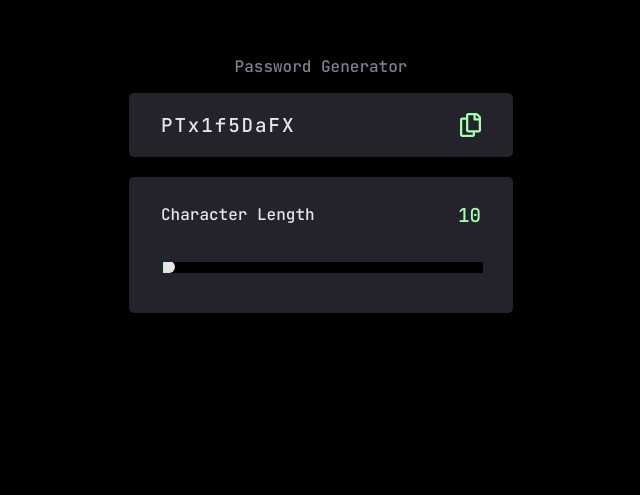
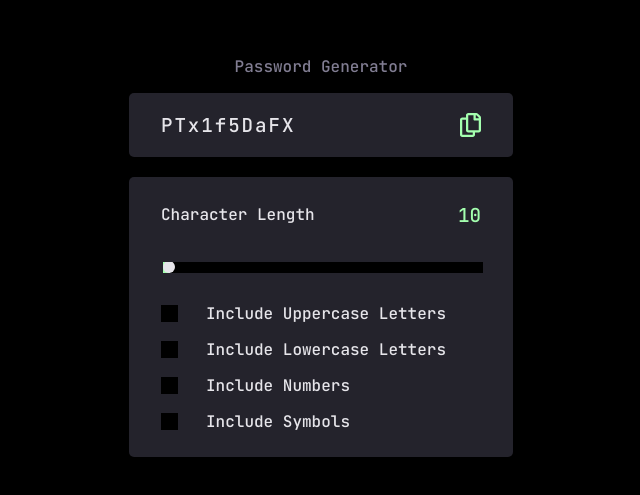
Before and after one commit to sajeell/password-generator, a React (Create React App) app: page / in a window 1280 px wide. Shown: the part 235-730 px from the top of the page, without its empty margins (319-959 px from the left). Built offline with nearby package versions, Linux system fonts and the light colour scheme.

Commit message:
:new: Radio Group Done

```diff
--- a/src/component/Main.jsx
+++ b/src/component/Main.jsx
@@ -1,13 +1,21 @@
-import { title } from '../shared/data/data'
+import { characterLength, title } from '../shared/data/data'
 import '../shared/style/main.css'
 
-import { useEffect, useRef, useState } from 'react'
+import { Fragment, useEffect, useRef, useState } from 'react'
 import clipBoardIcon from '../shared/icon/clipboard.svg'
 import Slider from '../shared/input/Slider'
+import RadioGroup from '../shared/input/RadioGroup'
 
 function Main() {
   const [password, setPassword] = useState('')
   const [length, setLength] = useState(10)
+
+  const labels = [
+    { label: 'Include Uppercase Letters', checked: false },
+    { label: 'Include Lowercase Letters', checked: false },
+    { label: 'Include Numbers', checked: false },
+    { label: 'Include Symbols', checked: false },
+  ]
 
   useEffect(() => {
     setPassword('PTx1f5DaFX')
@@ -33,7 +41,7 @@
             className='tool-row'
             id='character-length-row'
           >
-            <p id='character-length-label'>Character Length</p>
+            <p id='character-length-label'>{characterLength}</p>
             <p id='character-length-value'>{length}</p>
           </div>
           <div
@@ -48,7 +56,18 @@
           <div
             className='tool-row'
             id='radiogroups-wrapper'
-          ></div>
+          >
+            {labels.map((label, index) => (
+              <Fragment key={index}>
+                <RadioGroup
+                  label={label.label}
+                  onChange={(e) => {
+                    labels[index].checked = e.target.checked
+                  }}
+                />
+              </Fragment>
+            ))}
+          </div>
           <div
             className='tool-row'
             id='strength-row'
--- a/src/shared/data/data.js
+++ b/src/shared/data/data.js
@@ -1,3 +1,3 @@
 const title = 'Password Generator'
-
-export { title }
+const characterLength = 'Character Length'
+export { title, characterLength }
--- a/src/shared/input/RadioGroup.jsx
+++ b/src/shared/input/RadioGroup.jsx
@@ -1,9 +1,20 @@
 import '../style/main.css'
 
-function RadioGroup() {
+function RadioGroup({
+  label = 'Include Uppercase Letters',
+  onChange = () => {},
+}) {
   return (
     <div className='radiogroup-wrapper'>
-      <button className='button'>Click me</button>
+      <label className='main-checkbox'>
+        {label}
+        <input
+          type='checkbox'
+          id='password-checkbox'
+          onChange={onChange}
+        />
+        <span className='mark'>✓</span>
+      </label>
     </div>
   )
 }
--- a/src/shared/style/main.css
+++ b/src/shared/style/main.css
@@ -122,6 +122,63 @@
   box-shadow: -195px 0 0 190px var(--neon-green-color);
 }
 
+.radiogroup-wrapper {
+  display: flex;
+  align-items: center;
+  margin-top: 15px;
+  color: var(--almost-white-color);
+}
+
+.main-checkbox {
+  display: flex;
+  align-items: center;
+  justify-content: center;
+  position: relative;
+  padding-left: 45px;
+  cursor: pointer;
+  user-select: none;
+}
+
+#password-checkbox {
+  visibility: hidden;
+}
+
+.mark {
+  position: absolute;
+  top: 0;
+  left: 0;
+  height: 17px;
+  width: 17px;
+  background-color: black;
+  margin-top: 2px;
+}
+
+#password-checkbox:active ~ .mark,
+#password-checkbox:checked ~ .mark {
+  background-color: var(--neon-green-color);
+}
+
+.mark::after {
+  content: '';
+  position: absolute;
+  display: none;
+}
+
+.mark {
+  color: black;
+  user-select: none;
+  font-weight: 700;
+  text-align: center;
+  display: flex;
+  justify-content: center;
+  align-items: center;
+  font-size: 0.8em;
+}
+
+.main-checkbox input:checked ~ .geekmark:after {
+  display: block;
+}
+
 /* Tools Box Style -> End */
 
 @media screen and (max-width: 1100px) {
```
